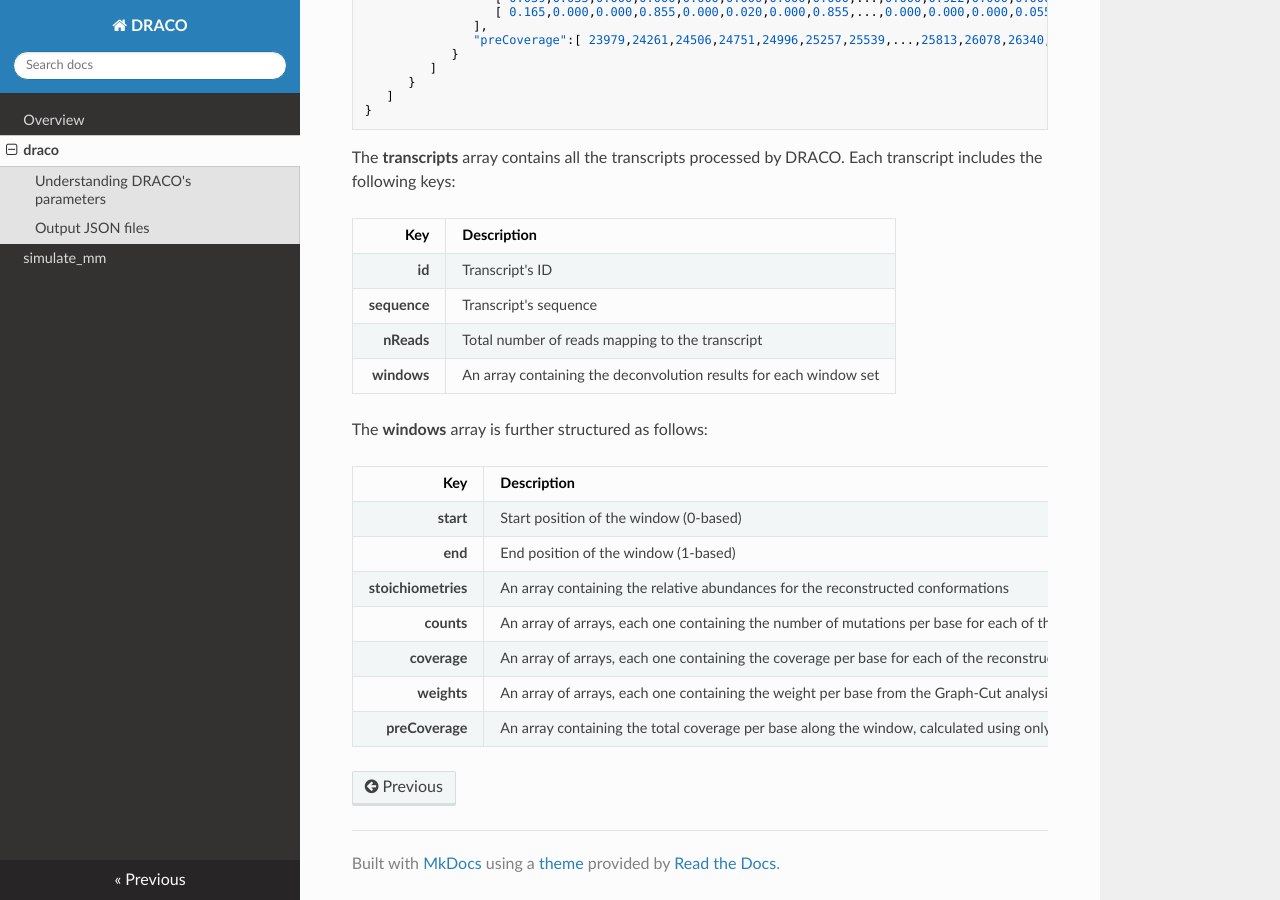
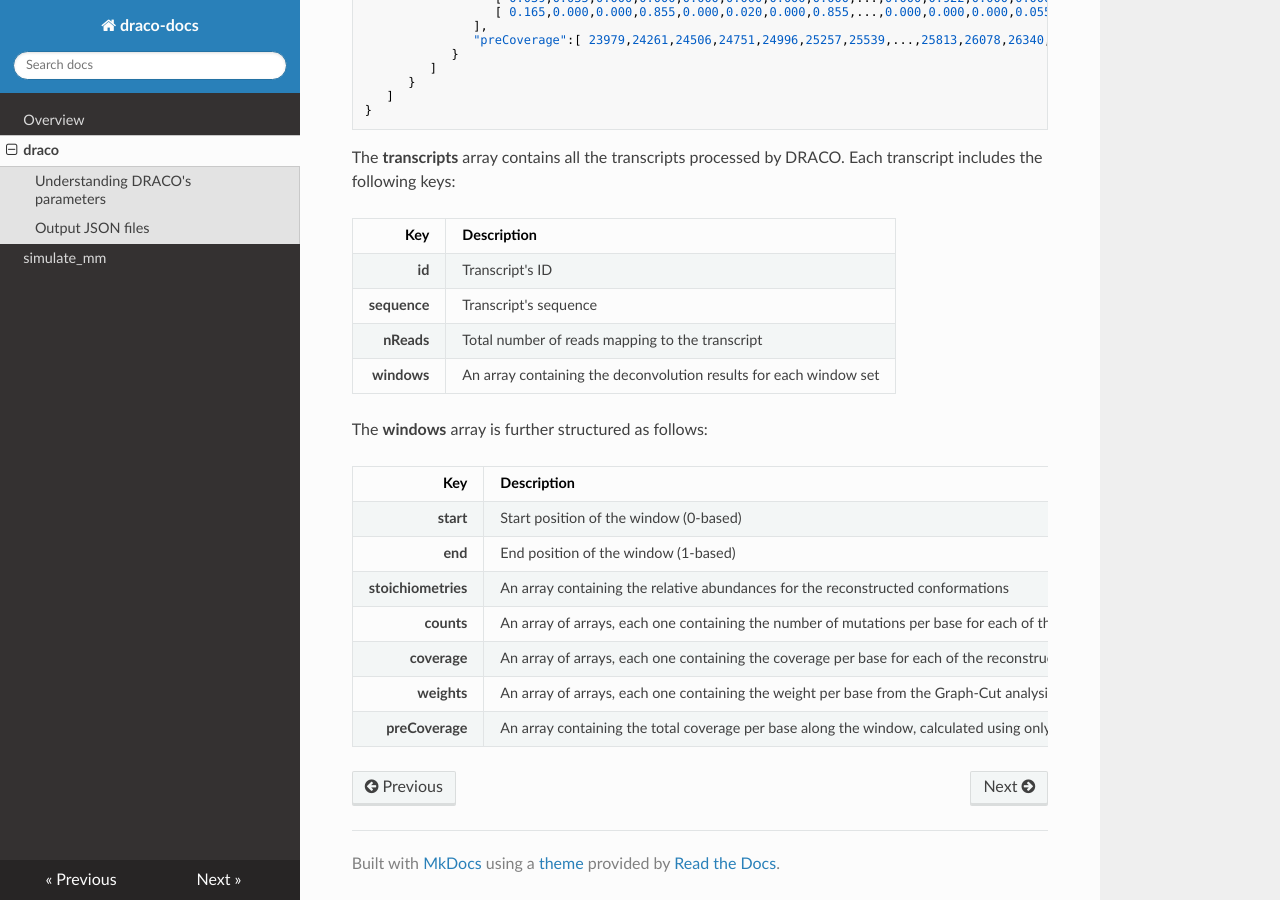
Before and after one commit to dincarnato/draco-docs, an MkDocs documentation site: the page built from docs/draco.md, in a window 1280 px wide and 900 px high, scrolled down 6568 px. Built offline with MkDocs 1.6.1, drawn with Linux system fonts in a browser that asks for light colours; nearby versions of some CDN libraries; old or Windows-style settings are respelled for this version of MkDocs.

Commit message:
no message

```diff
--- a/mkdocs.yml
+++ b/mkdocs.yml
@@ -1,4 +1,4 @@
-site_name: DRACO
+site_name: draco-docs
 theme:
     name: readthedocs
     highlightjs: true
@@ -8,6 +8,6 @@ theme:
 pages:
     - 'Overview': 'index.md'
     - 'draco': 'draco.md'
-    - 'simulate_mm': 'simulate.md'
+    - 'simulate_mm': 'simulate_mm.md'
 markdown_extensions:
     - markdown.extensions.admonition
```
